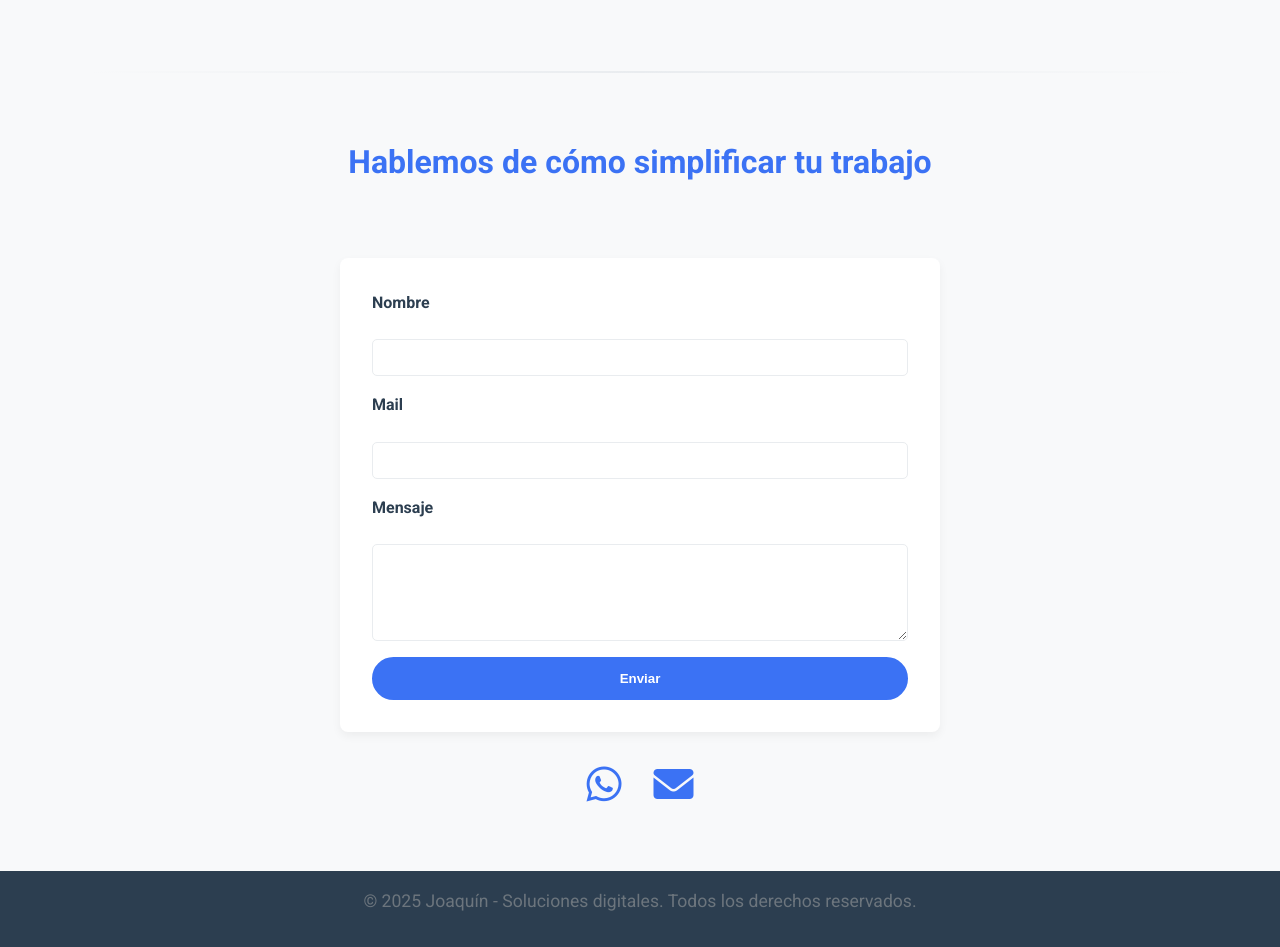
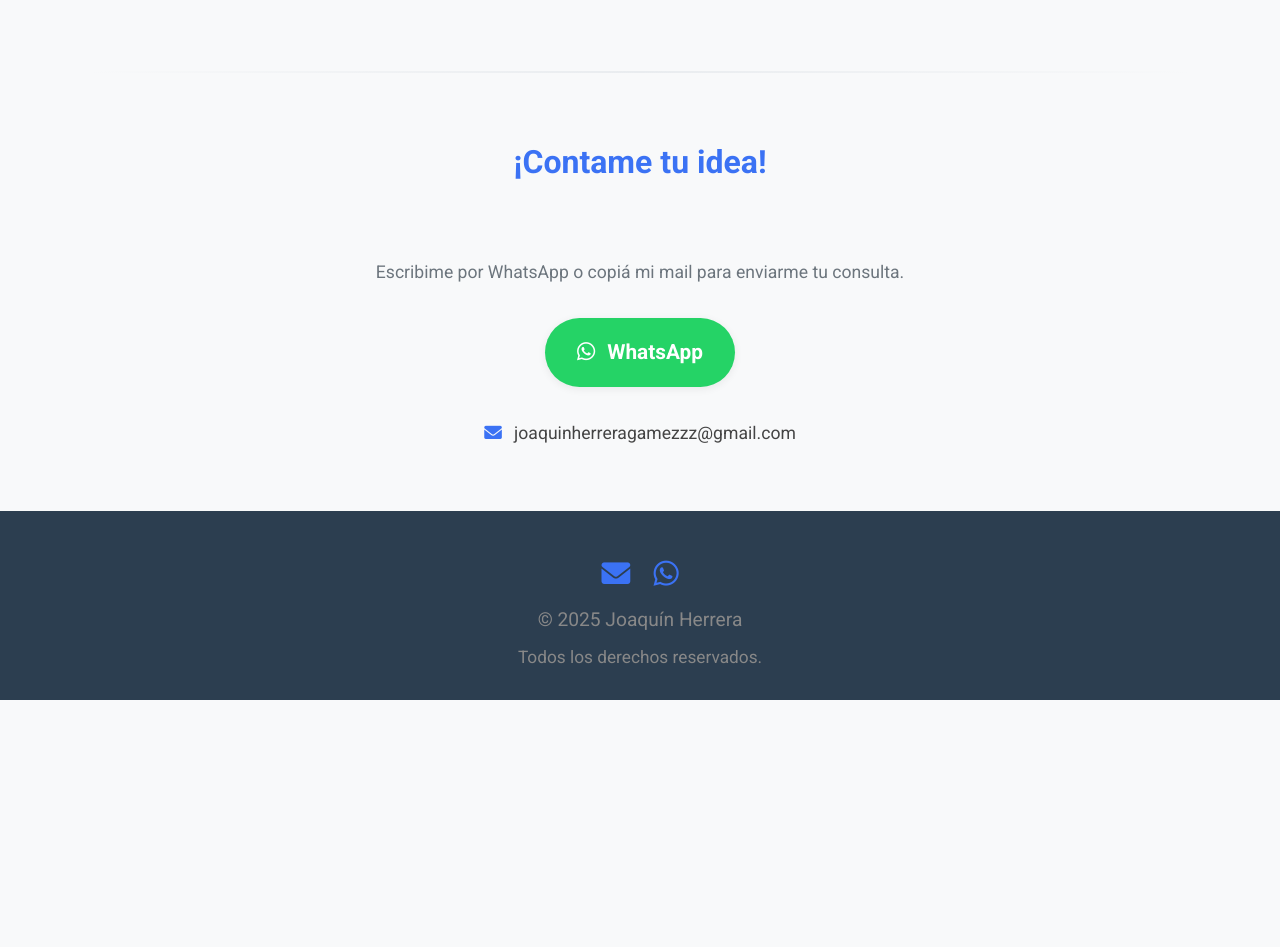
Before and after one commit to joaquinhega/portfolio, a plain HTML site: page index.html in a window 1280 px wide. Shown: the part 4460-5407 px from the top of the page. After the commit the page ends 5160 px from the top, so only its background shows below. Drawn offline with Linux system fonts and the light colour scheme.

Commit message:
Footer y seccion de contacto

```diff
--- a/index.html
+++ b/index.html
@@ -172,31 +172,29 @@
     </section>
 
     <section id="contacto">
-        <h2>Hablemos de cómo simplificar tu trabajo</h2>
-        <form action="#" method="POST">
-            <label for="nombre">Nombre</label>
-            <input type="text" id="nombre" name="nombre" required>
-
-            <label for="mail">Mail</label>
-            <input type="email" id="mail" name="mail" required>
-
-            <label for="mensaje">Mensaje</label>
-            <textarea id="mensaje" name="mensaje" rows="5" required></textarea>
-
-            <button type="submit" class="btn-primary">Enviar</button>
-        </form>
-        <div class="social-links">
-            <a href="https://wa.me/2616178380" target="_blank">
-                <i class="fab fa-whatsapp"></i>
+        <h2>¡Contame tu idea!</h2>
+        <p>Escribime por WhatsApp o copiá mi mail para enviarme tu consulta.</p>
+        <div class="contacto-botones">
+            <a href="https://wa.me/2616178380" target="_blank" class="btn-contacto whatsapp">
+                <i class="fab fa-whatsapp"></i> WhatsApp
             </a>
-            <a href="mailto:joaquinherreragamezzzqgmail.com" target="_blank">
-                <i class="fas fa-envelope"></i>
-            </a>
+        </div>
+        <div class="contacto-mail">
+            <span><i class="fas fa-envelope"></i> joaquinherreragamezzz@gmail.com</span>
         </div>
     </section>
 
     <footer>
-        <p>&copy; 2025 Joaquín - Soluciones digitales. Todos los derechos reservados.</p>
+        <div class="footer-content">
+            <span>
+                <a href="mailto:joaquinherreragamezzz@gmail.com?subject=Consulta%20desde%20tu%20web&body=Hola%20Joaqu%C3%ADn%2C%20quiero%20consultarte%20por..." style="text-decoration:none">
+                    <i class="fas fa-envelope" ></i>
+                </a>
+                <a href="https://wa.me/2616178380" target="_blank"><i class="fab fa-whatsapp"></i></a>
+            </span>
+            <span>&copy; 2025 Joaquín Herrera</span>
+            <small>Todos los derechos reservados.</small>
+        </div>
     </footer>
 
     <div id="modal" class="modal">
--- a/styles.css
+++ b/styles.css
@@ -648,7 +648,53 @@ p {
 .social-links i:hover {
     transform: scale(1.1);
 }
+.contacto-botones {
+    display: flex;
+    justify-content: center;
+    gap: 32px;
+    margin: 32px 0;
+    flex-wrap: wrap;
+}
+.contacto-mail {
+    margin-top: 18px;
+    text-align: center;
+    font-size: 1.1rem;
+    color: #444;
+    word-break: break-all;
+    user-select: all;
+}
+.contacto-mail i {
+    color: #3B72F4;
+    margin-right: 8px;
+}
+.btn-contacto {
+    display: flex;
+    align-items: center;
+    gap: 12px;
+    font-size: 1.3rem;
+    padding: 18px 32px;
+    border-radius: 50px;
+    font-weight: bold;
+    text-decoration: none;
+    transition: background 0.2s, transform 0.2s;
+    box-shadow: 0 2px 8px rgba(0,0,0,0.07);
+    border: none;
+}
 
+.btn-contacto.whatsapp {
+    background: #25D366;
+    color: #fff;
+}
+
+.btn-contacto.mail {
+    background: #3B72F4;
+    color: #fff;
+}
+
+.btn-contacto:hover {
+    transform: translateY(-3px) scale(1.04);
+    filter: brightness(1.08);
+}
 /* Sección Preguntas Frecuentes (mejoras de estilo) */
 #faq .faq-list {
     display: flex;
@@ -681,6 +727,31 @@ footer {
     background-color: var(--color-secondary);
     color: #fff;
     font-size: 0.9rem;
+}
+.footer-content {
+    display: flex;
+    flex-direction: column;
+    align-items: center;
+    gap: 8px;
+    padding: 24px 0 12px 0;
+    font-size: 1.2rem;
+    color: #888;
+}
+
+.footer-content a {
+    color: #3B72F4;
+    margin: 0 8px;
+    font-size: 1.5em;
+    transition: color 0.2s;
+}
+
+.footer-content a:hover {
+    color: #25D366;
+}
+
+.footer-content small {
+    font-size: 0.9em;
+    color: #888;
 }
 
 /* Diseño responsive */
@@ -776,4 +847,18 @@ footer {
     #quien-soy h2{
         margin-bottom: 0px;
     }
+    .contacto-botones {
+        flex-direction: column;
+        gap: 18px;
+    }
+    .btn-contacto {
+        width: 100%;
+        justify-content: center;
+        font-size: 1.1rem;
+        padding: 14px 0;
+    }
+    .footer-content {
+        font-size: 0.95rem;
+        gap: 6px;
+    }
 }
```
